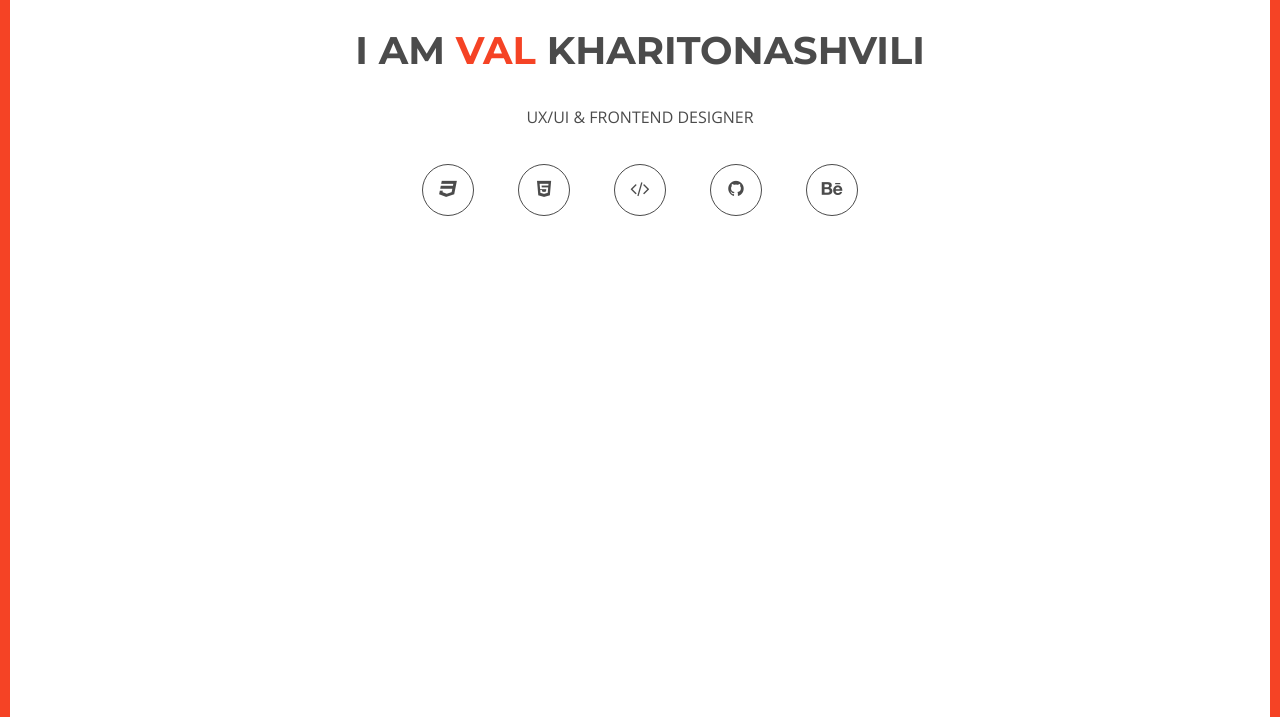
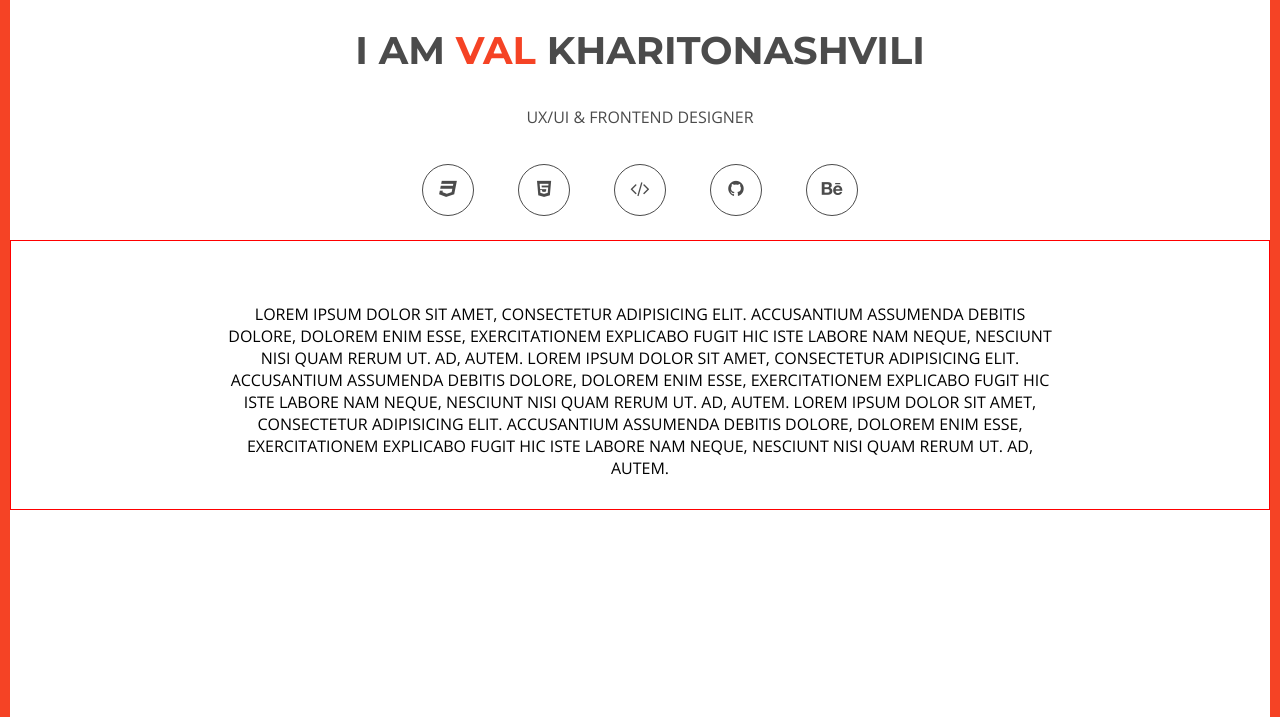
Before and after one commit to valeri879/about-me, a PHP site: page / in a window 1280 px wide. Shown: the part 346-1063 px from the top of the page. Run offline with PHP 8.4, Linux system fonts and the light colour scheme.

Commit message:
animation

```diff
--- a/css/sass/style.scss
+++ b/css/sass/style.scss
@@ -153,21 +153,31 @@ body, html {
 
   }
 
-  .content-wrapper{
+  .content-wrapper {
     position: relative;
-    overflow: hidden;
+    overflow: scroll;
+    white-space: nowrap;
+
+    .contents {
+      border: 1px solid red;
+      display: inline-block;
+      width: 100%;
+      box-sizing: border-box;
+    }
+
   }
 
 }
 
 .about-me {
-  opacity: 0;
+  opacity: 1;
   position: relative;
   @include transition(all 0.3s ease-in-out);
 
   p {
     position: relative;
     max-width: 840px;
+    white-space: normal;
     margin: auto;
     padding: 30px;
   }
@@ -253,9 +263,8 @@ body, html {
 
 .programming-languages {
 
-  opacity: 0;
+  opacity: 1;
   position: relative;
-  max-width: 840px;
   margin: auto;
   display: table;
   padding: 30px;
@@ -281,8 +290,8 @@ body, html {
   }
 }
 
-.programming-languages.active{
-  opacity: 1  ;
+.programming-languages.active {
+  opacity: 1;
   @include transition(all 0.3s ease-in-out);
 }
 
--- a/css/style.css
+++ b/css/style.css
@@ -123,10 +123,16 @@ body, html {
     transform: rotate(0deg); }
   .main-section .content-wrapper {
     position: relative;
-    overflow: hidden; }
+    overflow: scroll;
+    white-space: nowrap; }
+    .main-section .content-wrapper .contents {
+      border: 1px solid red;
+      display: inline-block;
+      width: 100%;
+      box-sizing: border-box; }
 
 .about-me {
-  opacity: 0;
+  opacity: 1;
   position: relative;
   -webkit-transition: all 0.3s ease-in-out;
   -moz-transition: all 0.3s ease-in-out;
@@ -134,6 +140,7 @@ body, html {
   .about-me p {
     position: relative;
     max-width: 840px;
+    white-space: normal;
     margin: auto;
     padding: 30px; }
   .about-me .about-me-type {
@@ -222,9 +229,8 @@ body, html {
   transition: all 0.3s ease-in-out; }
 
 .programming-languages {
-  opacity: 0;
+  opacity: 1;
   position: relative;
-  max-width: 840px;
   margin: auto;
   display: table;
   padding: 30px;
--- a/index.html
+++ b/index.html
@@ -76,10 +76,10 @@
             <span class="border left-border"></span>
             <span class="border bottom-border"></span>
 
-            <div class="chart" data-percent="80">HTML5</div>
-            <div class="chart" data-percent="30">CSS3</div>
-            <div class="chart" data-percent="60">SASS</div>
-            <div class="chart" data-percent="60">PHP</div>
+            <div class="chart" data-percent="95">HTML5</div>
+            <div class="chart" data-percent="90">CSS3</div>
+            <div class="chart" data-percent="95">SASS</div>
+            <div class="chart" data-percent="50">PHP</div>
         </div>
     </div>
 
--- a/js/client.js
+++ b/js/client.js
@@ -26,6 +26,7 @@ $(document).ready(function () {
 
     //about
     $('.about-nav').on('click', function () {
+        $('.contents').removeClass('active');
         $('.main-info, .border, .about-me').toggleClass('active');
 
         //about me type
@@ -43,7 +44,6 @@ $(document).ready(function () {
     $('.prog-languages').on('click', function () {
         $('.contents, .border, .main-info').removeClass('active');
         $('.programming-languages').addClass('active');
-
         $('.chart').easyPieChart({
             scaleColor: "#ecf0f1",
             lineWidth: 20,
```
Also changed, not shown: 1 other file.
